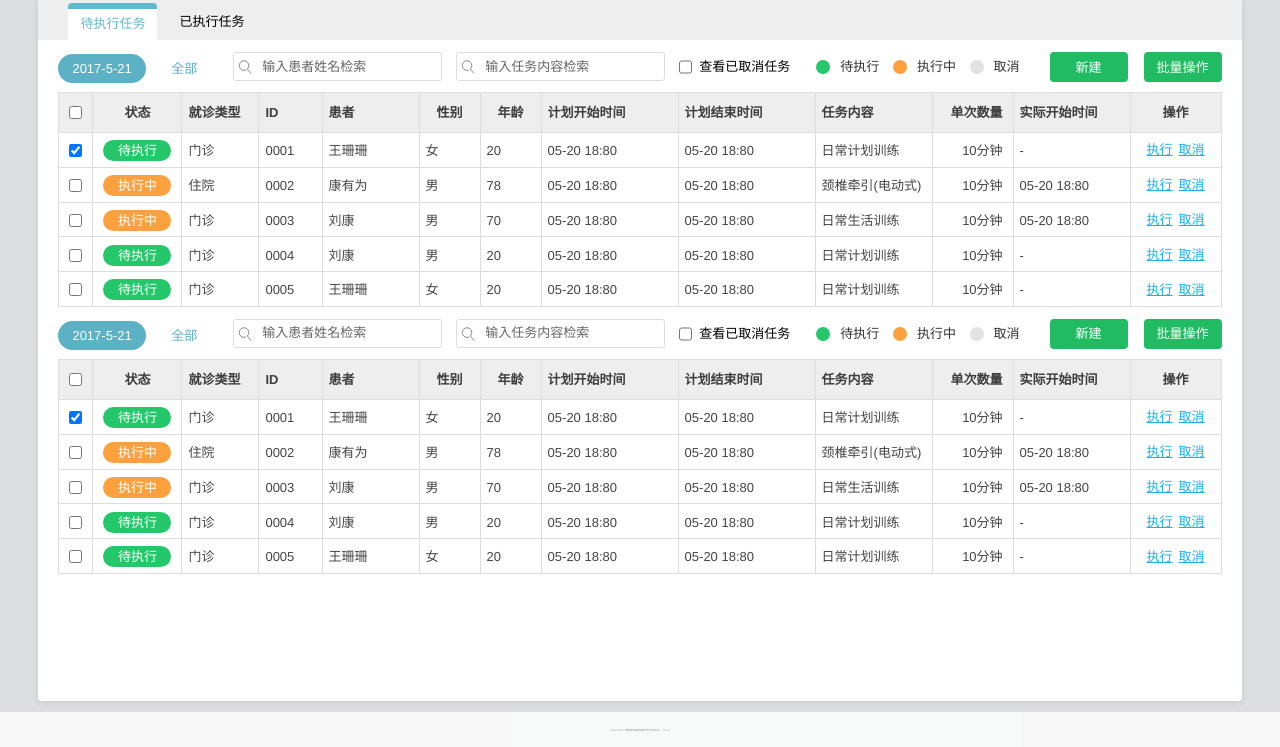
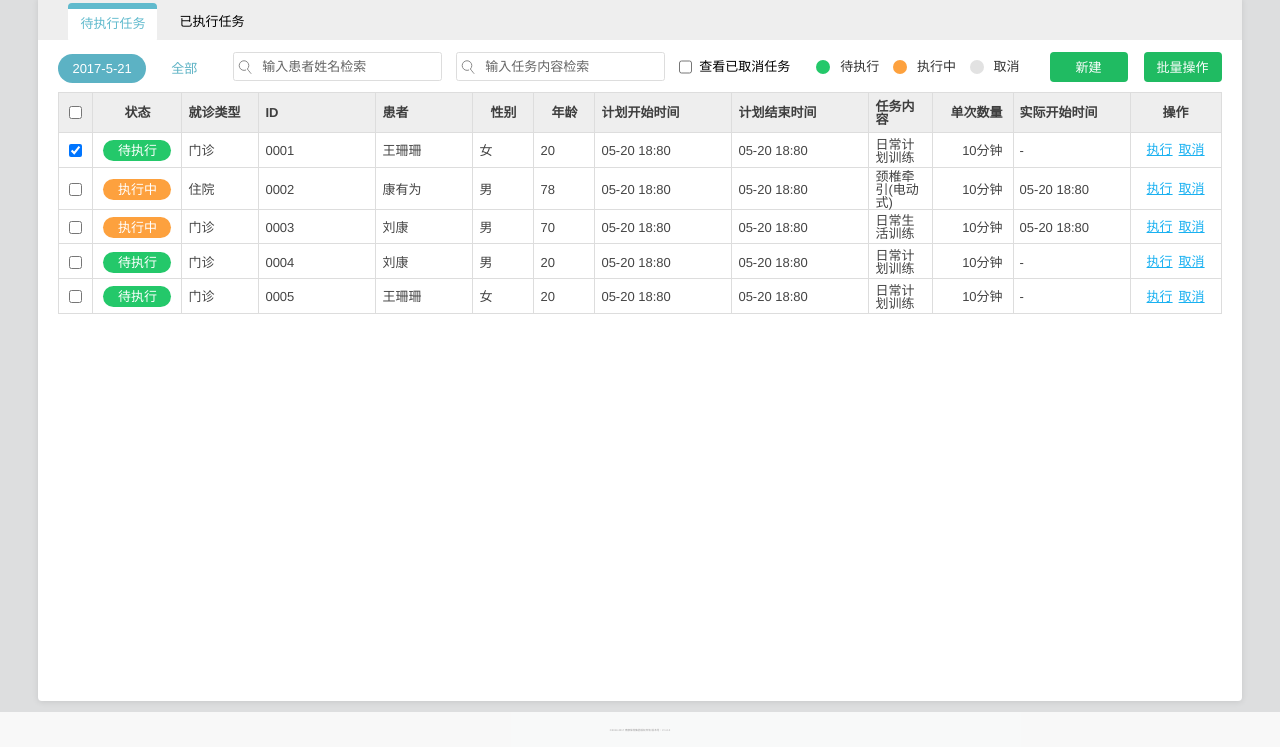
Before and after one commit to yugongwen/practice, a plain HTML site: page main/main.html in a window 1280 px wide. Both pictures are taken after a click on the item "待执行任务". Shown: the part 53-800 px from the top of the page. Drawn offline with Linux system fonts and the light colour scheme.

Commit message:
现在可以切换代执行任务和已经执行任务了

```diff
--- a/main/js/main.js
+++ b/main/js/main.js
@@ -1,4 +1,4 @@
-
+//类名中含有nav的li 元素切换添加here类名
 $(document).ready(function(){
 	$('li.nav').click(function(){
 		$(this).addClass("here");
@@ -6,8 +6,7 @@ $(document).ready(function(){
 	})
 })
 
-//含有nav的li 元素切换添加here类名
-
+//点击全选的checkbox则下面的复选框都选中，
 $(function(){
 	$("input[name=all]").click(function(){
 		if (this.checked){
@@ -18,7 +17,17 @@ $(function(){
 	});
 });
 
-// 点击待执行和已执行按钮之间进行切换。
+
+
+//点击在待执行和已执行任务之间切换任务
 $(document).ready(function(){
-	$('.')
+	$('.done').click(function(){
+            $(".contentD").show();
+            $(".contentC").hide();
+	});
+	$('.ready').click(function(){
+            $(".contentC").show();
+            $(".contentD").hide();
+	});
+
 })
--- a/main/main.html
+++ b/main/main.html
@@ -30,8 +30,8 @@
     <div class="content contentA">
     	<div class="navbar">
     		<ul class="nav" >
-    			<li class="here nav">待执行任务</li>
-    			<li class="nav">已执行任务</li>
+    			<li class="here nav ready">待执行任务</li>
+    			<li class="nav done">已执行任务</li>
     		</ul>
     	</div>
       <!--   以下是待执行任务内容区域 -->
@@ -63,13 +63,13 @@
             <tr><th style="width:8px;"><input type="checkbox" name="all"></th>
                 <th class="alignC" style="width:80px;">状态</th>
                 <th class="alignL" style="min-width:60px;width: 60px;">就诊类型</th>
-                <th class="alignL">ID</th>
+                <th class="alignL" style="width:100px">ID</th>
                 <th class="alignL" style="width:80px";>患者</th>
                 <th class="alignC" style="width:40px";>性别</th>
                 <th class="alignC" style="width:40px";>年龄</th>
                 <th class="alignL" style="width:120px";>计划开始时间</th>
                 <th class="alignL" style="width:120px";>计划结束时间</th>
-                <th class="alignL" style="width:100px">任务内容</th>
+                <th class="alignL">任务内容</th>
                 <th class="alignR" style="width:60px;">单次数量</th>
                 <th class="alignL" style="width:100px;">实际开始时间</th>
                 <th class="alignC">操作</th>
@@ -153,7 +153,7 @@
         <!-- 以上是待执行任务的内容区域。 -->
 
          <!-- 以下是已执行任务的内容区域。 -->
-                <div class="contentD secondContent">
+        <div class="contentD secondContent" style="display: none;">
             <div class="tableOpreation">
                 <ul>
                     <li class="here nav"><p>2017-5-21</p></li>
@@ -165,11 +165,6 @@
                 </div>
                 <div><input type="checkbox" name="" class="checkbox"><p>查看已取消任务</p></div>
                 <div class="tableOpreationRight">
-                    <ul>
-                        <li><span class="wait"></span><p>待执行</p></li>
-                        <li><span class="ing"></span><p>执行中</p></li>
-                        <li><span class="cancel"></span><p>取消</p></li>
-                    </ul>
                     <input type="button" value="新建" class="btnB">
                     <input type="button" value="批量操作" class="btnB">
 
@@ -181,13 +176,13 @@
             <tr><th style="width:8px;"><input type="checkbox" name="all"></th>
                 <th class="alignC" style="width:80px;">状态</th>
                 <th class="alignL" style="min-width:60px;width: 60px;">就诊类型</th>
-                <th class="alignL">ID</th>
+                <th class="alignL" style="width:100px">ID</th>
                 <th class="alignL" style="width:80px";>患者</th>
                 <th class="alignC" style="width:40px";>性别</th>
                 <th class="alignC" style="width:40px";>年龄</th>
                 <th class="alignL" style="width:120px";>计划开始时间</th>
                 <th class="alignL" style="width:120px";>计划结束时间</th>
-                <th class="alignL" style="width:100px">任务内容</th>
+                <th class="alignL" >任务内容</th>
                 <th class="alignR" style="width:60px;">单次数量</th>
                 <th class="alignL" style="width:100px;">实际开始时间</th>
                 <th class="alignC">操作</th>
@@ -250,20 +245,6 @@
                 <td class="alignL">-</td>
                 <td class="alignC"><a href="#">执行</a><a href="#">取消</a></td>
             </tr>
-            <tr><td><input type="checkbox"></td>
-                <td class="alignC"><span class="wait">待执行</span></td>
-                <td class="alignL">门诊</td>
-                <td class="alignL">0005</td>
-                <td class="alignL">王珊珊</td>
-                <td class="alignL">女</td>
-                <td class="alignL">20</td>
-                <td class="alignL">05-20 18:80</td>
-                <td class="alignL">05-20 18:80</td>
-                <td class="alignL">日常计划训练</td>
-                <td class="alignR">10分钟</td>
-                <td class="alignL">-</td>
-                <td class="alignC"><a href="#">执行</a><a href="#">取消</a></td>
-            </tr>
           </tbody>
         </table>
         </div>
```
